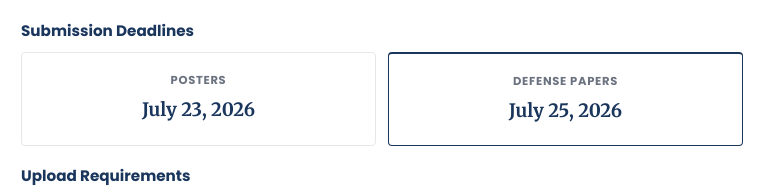
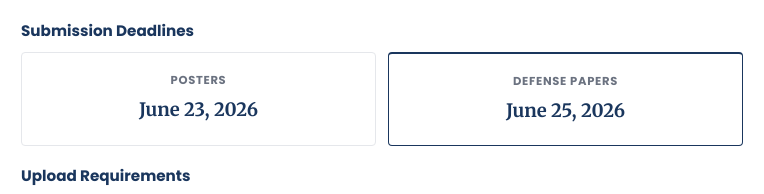
Before and after one commit to atchiyaw/CAP1, a website: page index.html in a window 1280 px wide. Shown: the part 9090-9284 px from the top of the page, 394-1158 px from the left. Drawn offline with nearby package versions, Linux system fonts and the light colour scheme.

Commit message:
Update deadline dates for Posters and Defense Papers in index.html

```diff
--- a/index.html
+++ b/index.html
@@ -476,11 +476,11 @@
         <div class="deadline-row">
           <div class="deadline-card">
             <span class="deadline-label">Posters</span>
-            <strong class="deadline-date">July 23, 2026</strong>
+            <strong class="deadline-date">June 23, 2026</strong>
           </div>
           <div class="deadline-card deadline-primary">
             <span class="deadline-label">Defense Papers</span>
-            <strong class="deadline-date">July 25, 2026</strong>
+            <strong class="deadline-date">June 25, 2026</strong>
           </div>
         </div>
 
```
